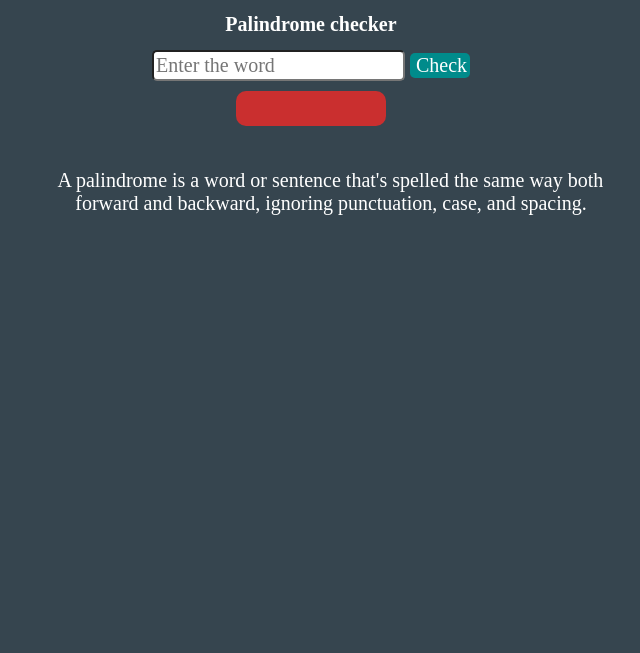
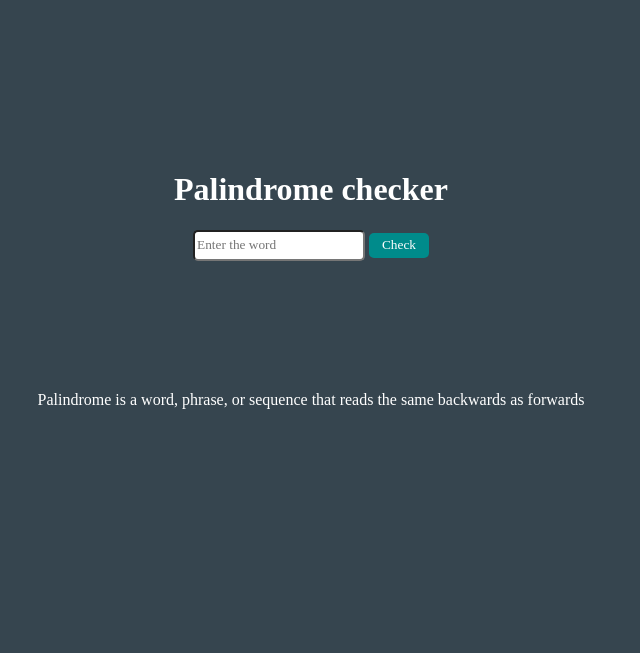
Before and after one commit to davide1110/palindrome-checker, a plain HTML site: page index.html in a window 1280 px wide. Shown: the whole page, without its empty margins (329-969 px from the left). Drawn offline with Linux system fonts and the light colour scheme; a web font is replaced by a local one.

Commit message:
edited css style minor fixes

```diff
--- a/index.html
+++ b/index.html
@@ -24,11 +24,8 @@
     <div id="result">
       <p id="result-text"></p>
     </div>
-    <div class="text-info">
-      <p>
-        A palindrome is a word or sentence that's spelled the same way both
-        forward and backward, ignoring punctuation, case, and spacing.
-      </p>
-    </div>
+    <div id="text-info">
+      Palindrome is a word, phrase, or sequence that reads the same backwards as forwards
+     </div>
   </body>
 </html>
--- a/script.js
+++ b/script.js
@@ -3,7 +3,7 @@ function isAPalindrome() {
   let inputValue = document.querySelector("#text-input");
   let value = inputValue.value;
   if(value === undefined || value === "") {
-    alert('You have inserted nothing');
+    alert('Please input a value');
     return;
   }
   let normalizedValue = normalizeValue(value);
@@ -26,8 +26,15 @@ function normalizeValue(value1) {
 }
 
 function showPalindromeResult(isAPalindromeText) {
-    let result = document.querySelector("#result-text");
+    let resultText = document.querySelector("#result-text");
+    let result = document.querySelector("#result");
     console.log(isAPalindromeText);
-    result.textContent = isAPalindromeText;
+    resultText.textContent = isAPalindromeText;
+    if(isAPalindromeText.includes("is not")) {
+      result.style.color = "#ca2f2f";
+      return;
+    }
+    result.style.color = "#4aea20";
+
 
 }
--- a/styles.css
+++ b/styles.css
@@ -5,13 +5,15 @@ body {
     height: 500px;
 
     width: 600px;
-    margin-left: auto;
-    margin-right: auto;
+    margin: auto;
+    position: absolute;
+    top: 0; bottom: 0; left: 0; right: 0;
+
 
 }
 * {
   font-family: century-gothic;
-  font-size: 20px;
+ /*  font-size: 20px; */
 }
 
 #text-input {
@@ -31,19 +33,13 @@ body {
 
 }
 
-#form-info {
-  /*  text-align: center;*/
-}
-
 #result {
    margin-top: 10px;
     margin-right: auto;
     margin-left: auto;
-  /*  background-color: #4aea20;*/
-    background-color:#ca2f2f;
-    height: 35px;
+    height: 70px;
     border-radius: 10px;
-    width: 150px;
+    width: 40%;
     position: relative;
 
 }
@@ -62,6 +58,6 @@ body {
     text-align: center;
     color: white;
 }
-p {
-  white-space: pre;
+#text-info {
+  margin-top: 50px;
 }
```
